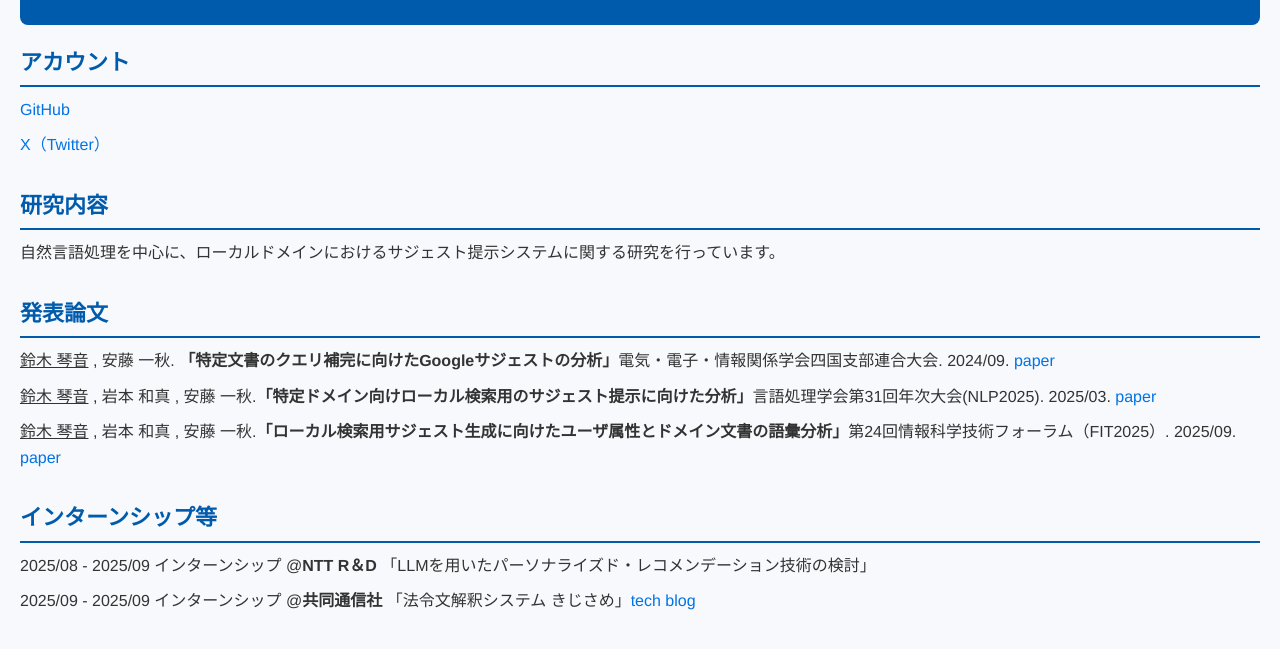
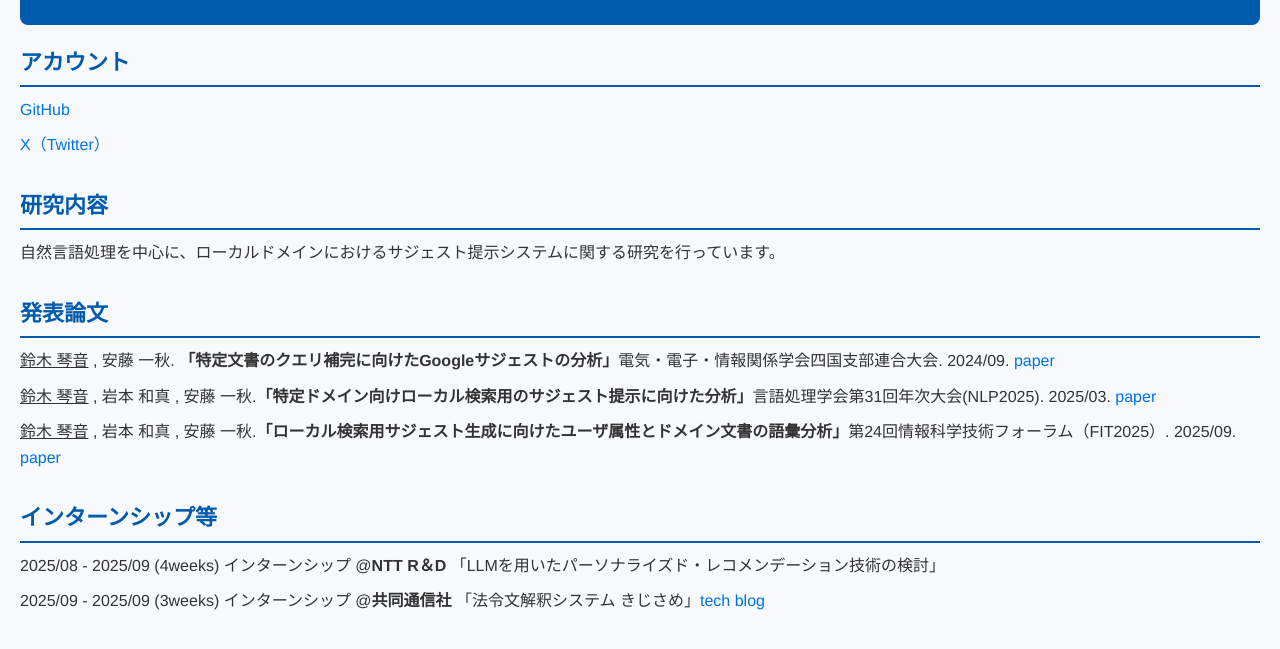
Before and after one commit to hyphen0322/hyphen0322.github.io, a plain HTML site: page index.html in a window 1280 px wide. Shown: the part 243-892 px from the top of the page. Drawn offline with Linux system fonts and the light colour scheme.

Commit message:
add internship

```diff
--- a/index.html
+++ b/index.html
@@ -58,10 +58,10 @@
       <h2>インターンシップ等</h2>
       <ul>
         <li>
-          <span>2025/08 - 2025/09 インターンシップ @<strong>NTT R＆D</strong> 「LLMを用いたパーソナライズド・レコメンデーション技術の検討」<br>
+          <span>2025/08 - 2025/09 (4weeks) インターンシップ @<strong>NTT R＆D</strong> 「LLMを用いたパーソナライズド・レコメンデーション技術の検討」<br>
         </li>
         <li>
-          <span>2025/09 - 2025/09 インターンシップ @<strong>共同通信社</strong>
+          <span>2025/09 - 2025/09 (3weeks) インターンシップ @<strong>共同通信社</strong>
           「法令文解釈システム きじさめ」<a href="https://note.com/kyodonews_jinji/n/n765219e30d8e?sub_rt=share_sb">tech blog</a><br>
         </li>
     </section>
```
